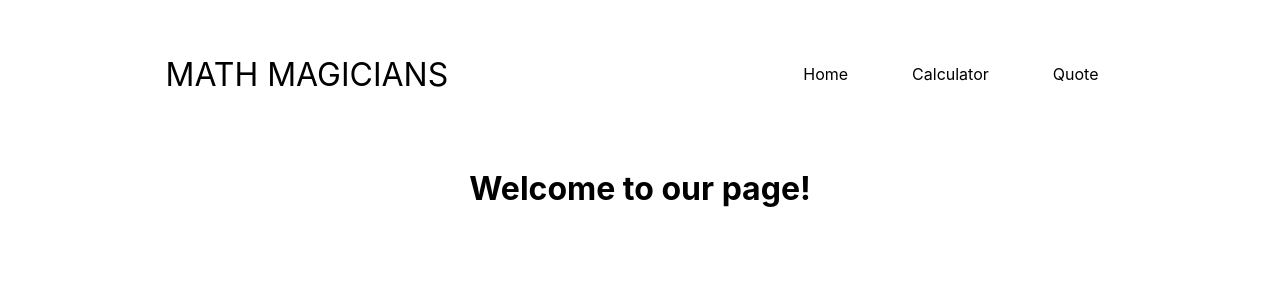
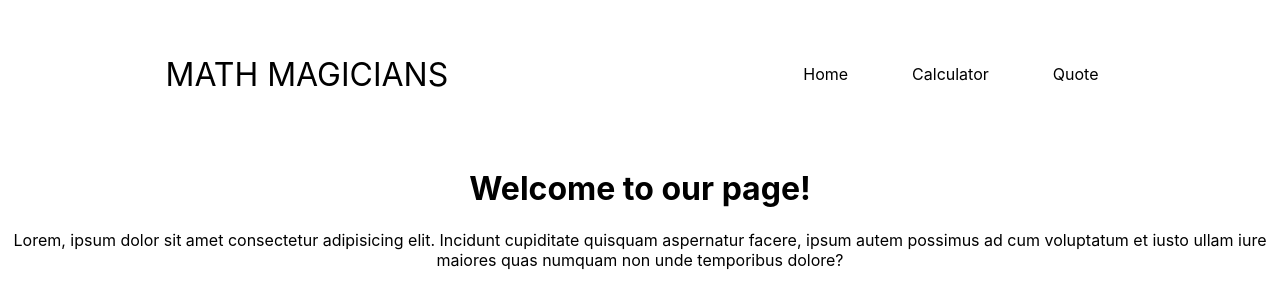
Before and after one commit to billionsjoel/math-magicians, a React (Create React App) app: page /home in a window 1280 px wide. Shown: the top 308 px of the page. Built offline with nearby package versions, Linux system fonts and the light colour scheme.

Commit message:
Add paragraph on home page

```diff
--- a/src/pages/home.jsx
+++ b/src/pages/home.jsx
@@ -5,7 +5,12 @@
 	return (
   <div>
     <h1>Welcome to our page!</h1>
-
+    <p>
+      Lorem, ipsum dolor sit amet consectetur adipisicing elit. Incidunt
+      cupiditate quisquam aspernatur facere, ipsum autem possimus ad cum
+      voluptatum et iusto ullam iure maiores quas numquam non unde temporibus
+      dolore?
+    </p>
   </div>
 	);
 }
```
